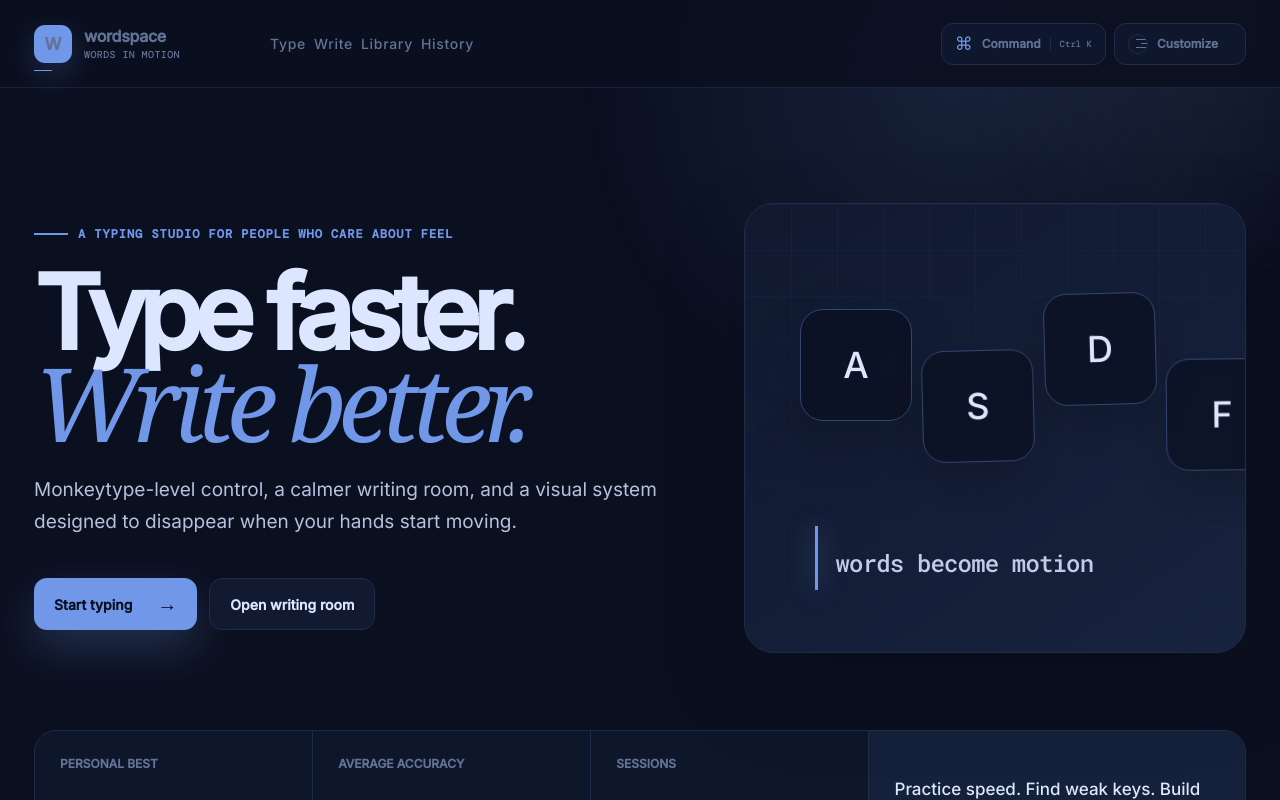
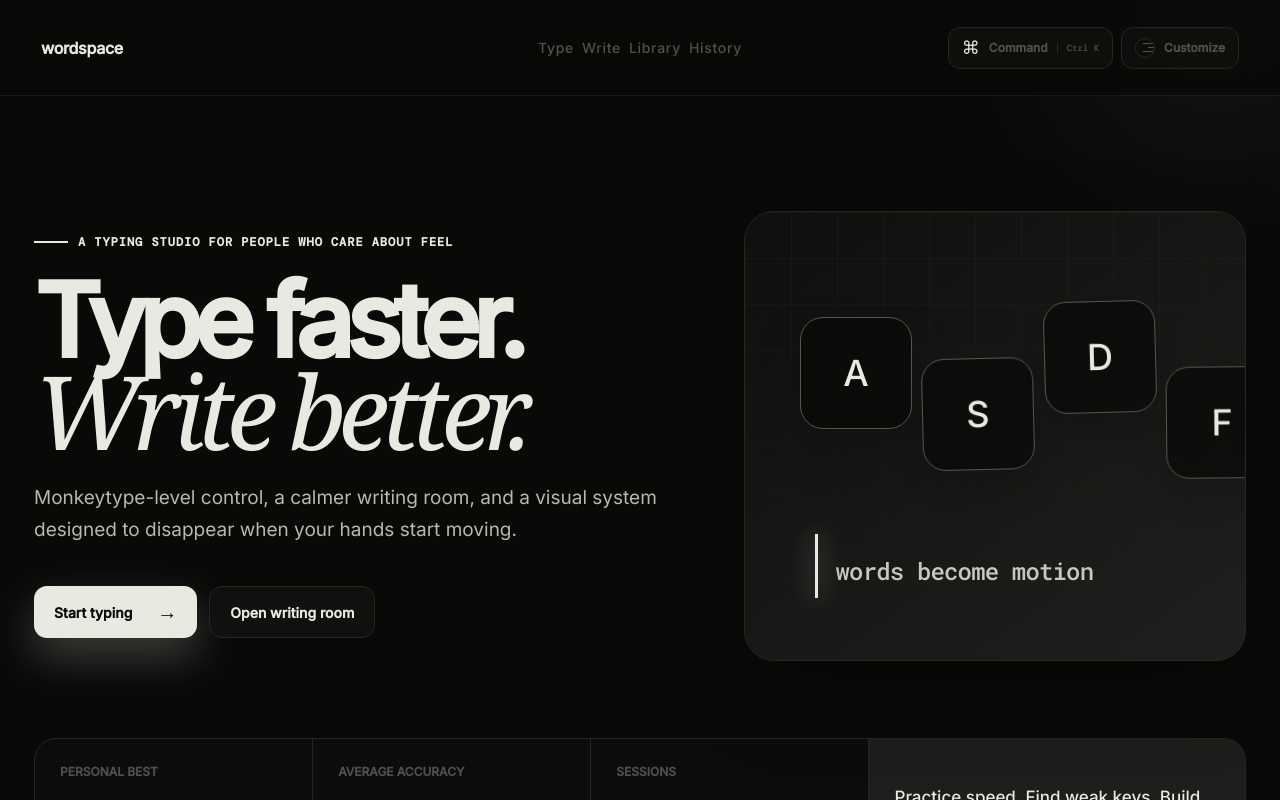
Before and after one commit to jlcuenca00/wordspace, a React (Vite) app: page / in a window 1280 px wide. Shown: the top 800 px of the page. Built offline with nearby package versions, Linux system fonts and the light colour scheme; a web font is replaced by a local one.

Commit message:
Simplify the Wordspace shell for the new design system

```diff
--- a/src/App.jsx
+++ b/src/App.jsx
@@ -13,19 +13,18 @@ function Shell({children}){
  const {openSettings,setTheme,update}=useSettings()
  const location=useLocation()
  const isType=location.pathname.startsWith('/type')
- useEffect(()=>{const key='wordspace_v5_visual_migration';if(!localStorage.getItem(key)){setTheme('cobalt');update('appearance',{controls:'hide'});localStorage.setItem(key,'1')}},[])
- return <div className={`appShell newShell ${isType?'shellTyping':''}`}>
-  <div className="siteGlow" aria-hidden="true"/>
-  <header className="siteHeader newHeader">
-   <NavLink to="/" className="brand newBrand" aria-label="Wordspace home"><span className="brandMark">W</span><span><b>wordspace</b><small>words in motion</small></span></NavLink>
+ useEffect(()=>{const key='wordspace_v6_visual_migration';if(!localStorage.getItem(key)){setTheme('wordspace');update('appearance',{controls:'hide'});localStorage.setItem(key,'1')}},[])
+ return <div className="appShell">
+  <header className="siteHeader">
+   <NavLink to="/" className="newBrand" aria-label="Wordspace home"><span><b>wordspace</b></span></NavLink>
    <nav className="mainNav"><NavLink to="/type">Type</NavLink><NavLink to="/write">Write</NavLink><NavLink to="/library">Library</NavLink><NavLink to="/stats">History</NavLink></nav>
    <div className="headerActions">
-    <button className="commandTrigger newCommand" onClick={()=>window.dispatchEvent(new CustomEvent('wordspace:command'))} aria-label="Open command palette"><span>⌘</span><b>Command</b><kbd>Ctrl K</kbd></button>
-    <button className="settingsTrigger newCustomize" onClick={()=>openSettings('test')} aria-label="Open customization settings"><span className="settingsGlyph"><i/><i/><i/></span><b>Customize</b></button>
+    <button className="newCommand" onClick={()=>window.dispatchEvent(new CustomEvent('wordspace:command'))} aria-label="Open command palette"><span>⌘</span><b>Command</b><kbd>Ctrl K</kbd></button>
+    <button className="newCustomize" onClick={()=>openSettings('test')} aria-label="Open customization settings"><span className="settingsGlyph"><i/><i/><i/></span><b>Customize</b></button>
    </div>
   </header>
   {children}
-  {!isType&&<footer className="siteFooter"><span>WORDSPACE © 2026</span><span>TYPE · WRITE · IMPROVE</span><span>CTRL K COMMAND · CTRL , CUSTOMIZE</span></footer>}
+  {!isType&&<footer className="siteFooter"><span>WORDSPACE © 2026</span><span>WORDS IN MOTION</span><span>CTRL K COMMAND · CTRL , CUSTOMIZE</span></footer>}
   <SettingsPanel/><CommandPalette/>
  </div>
 }
```
